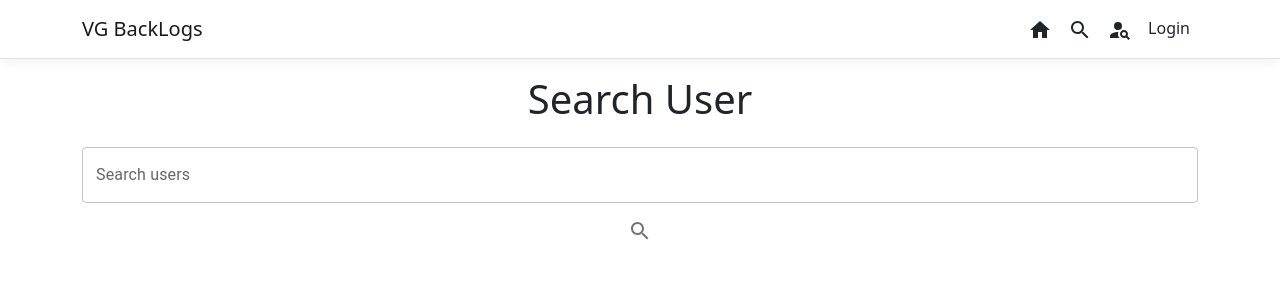
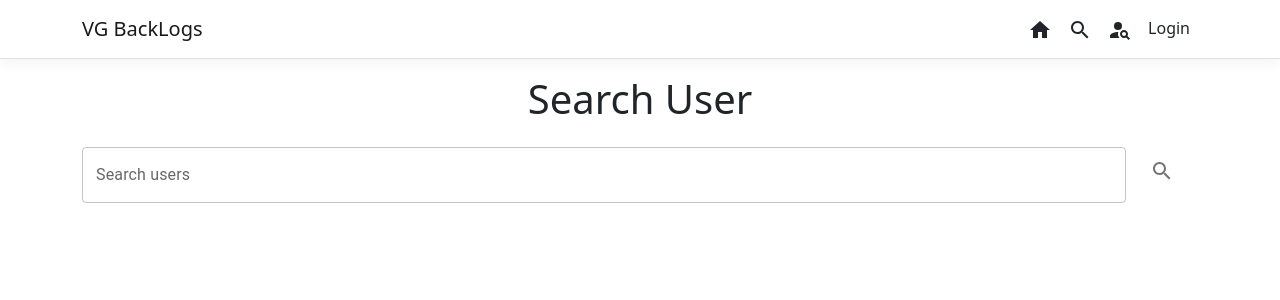
Before and after one commit to The-Appletuns/backlogs, a React (Create React App) app in the folder ClientApp/: page /search-user in a window 1280 px wide. Shown: the top 300 px of the page. Built offline with nearby package versions, Linux system fonts and the light colour scheme.

Commit message:
almost fucked up the homepage
i tried to cook but i burned down the kitchen

```diff
--- a/ClientApp/src/components/Home.js
+++ b/ClientApp/src/components/Home.js
@@ -102,7 +102,7 @@ export class Home extends Component {
         <h1>Popular Games</h1>
         {this.attachGameData(this.state.trendingGames)}
 
-        <Box sx={{ flexGrow: 1 }}>
+        {/* <Box sx={{ flexGrow: 1 }}>
           <Grid container spacing={2}>
             <Grid item xs={6}>
               <Item>
@@ -183,7 +183,7 @@ export class Home extends Component {
             </Grid>
           </Grid>
 
-        </Box>
+        </Box> */}
 
       </Box>
 
--- a/ClientApp/src/components/SearchUser.js
+++ b/ClientApp/src/components/SearchUser.js
@@ -98,6 +98,11 @@ export class SearchUser extends Component {
         return(
             <Box textAlign="center" marginTop={2}>
                  <h1>Search User</h1>
+                 <Box
+                    display="flex"
+                    alignItems="center"
+                    justifyContent="center"
+                    marginBottom={2}>
                     <TextField
                         label="Search users"
                         variant="outlined"
@@ -105,9 +110,11 @@ export class SearchUser extends Component {
                         fullWidth
                         margin="normal"
                     />
-                <IconButton variant="contained" color="black" onClick={this.fetchUserData}>
+                    <IconButton variant="contained" color="black" onClick={this.fetchUserData} sx={{mx: 2}}>
                         <SearchIcon />
                     </IconButton>
+                 </Box>
+
                 {this.searchtext()}
                 {this.searchLogic()}
             </Box>
```
Lines whose indentation alone changed are shown as unchanged.
